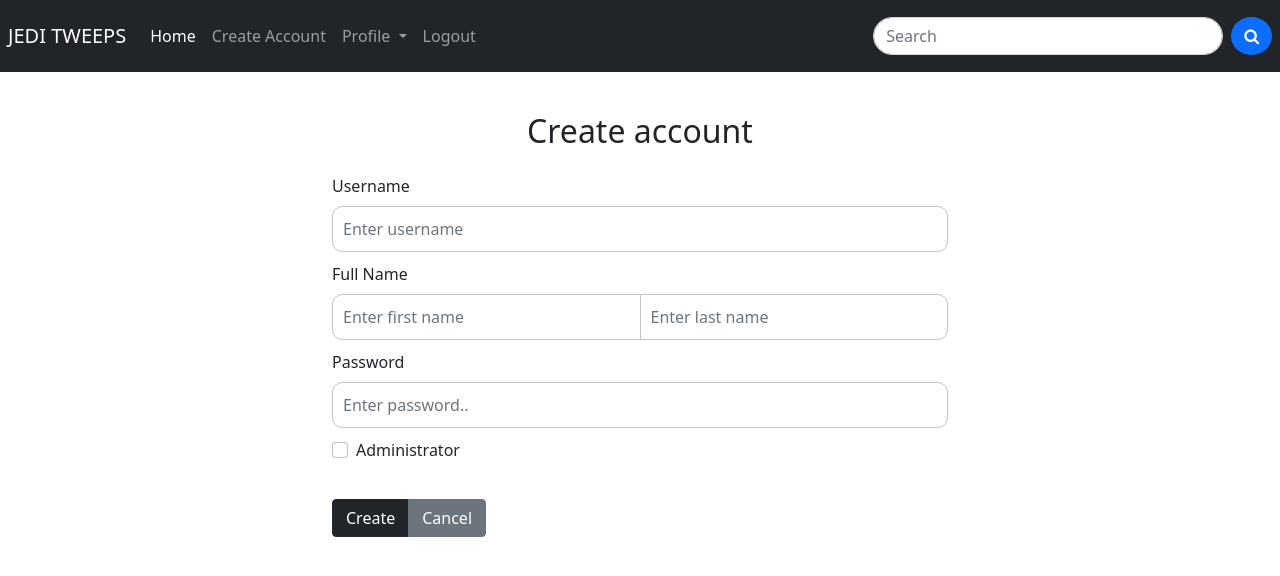
After one commit to Nuey2310/BlogSite, a PHP site: page /admin-interface.php in a window 1280 px wide. The commit adds this page. Shown: the top 576 px of the page. Run offline with PHP 8.4, Linux system fonts and the light colour scheme; the visitor is signed in with stand-in values (Sample User, id 1); data that the repository does not hold is empty.

Commit message:
Implemented User Story 6: Admin Interface

```diff
--- /dev/null
+++ b/admin-interface.php
@@ -0,0 +1,79 @@
+<!--
+	-- contributed by:
+	-- Name: Arjun Banga
+	-- Banner Number: B00852696
+	--  Implemented the administrative interface which lets an admin create a new account with either microblog author or admin role. The admin interface can only be accessed once a user is logged in AND is an admin
+	-- User Story: 6
+-->
+
+<?php
+
+session_start();
+if($_POST['verified'] != 1) {
+    if (!isset($_SESSION['handle'])) {
+        header("Location: ../index.php?noaccess=1");
+        die();
+    }
+    else if($_SESSION['admin'] == 0) {
+        header("Location: ../mainFeed.php?noaccess=1");
+    }
+}
+
+require_once "includes/header.php";
+require_once "includes/db.php";
+?>
+
+<!-- Create account form created with some modification from my Assignment 1
+	Arjun Banga, Assignment 1: CSCI 2170 (Winter 2021), Faculty of Computer Science,
+	Dalhousie University, Available online on GitLab at: https://git.cs.dal.ca/courses/2021-winter/csci-2170/a1/banga
+	Date Accessed: March 27, 2021.
+-->
+
+<main id="pg-main-content">
+    <br>
+    <div class = "container w-50 py-3">
+      <div class = "text-center">
+      <h2 class="fw-light">Create account</h2>
+      </div>
+      <!-- BootStrap Form Control
+      https://getbootstrap.com/docs/5.0/forms/form-control/
+      Accessed: January 27 2021
+      Author: The Bootstrap Team -->
+      <form class = "form-horizontal py-2" action = "./includes/create-account.php?verified=1" method = "post">
+
+         <div class="form-row py-2">
+            <div class = "form-group">
+                <label for= "username" class="form-label">Username</label>
+                <input id= "username" name= "username" type="text" class="form-control" placeholder = "Enter username">
+            </div>
+            <div class = "input-group">
+                    <label for= "firstname" class="form-label">Full Name</label>
+            </div>
+            <div class = "input-group">
+                    <input id= "firstname" name= "firstname" type="text" class="form-control" placeholder = "Enter first name">
+                    <input id= "lastname" name= "lastname" type="text" class="form-control" placeholder = "Enter last name">
+            </div>
+            <div class = "form-group">
+                    <label for= "password" class="form-label">Password</label>
+                    <input id= "password" name= "password" type="text" class="form-control" placeholder = "Enter password..">
+            </div>
+            <!-- Bootstrap Form Check
+            Link:  https://mdbootstrap.com/docs/standard/forms/checkbox/
+            Accessed: March 27 2021
+            Author: The Bootstrap Team-->
+            <div class="form-check">
+                <input class="form-check-input" type="checkbox" value="" name = "admin" id="admin">
+                <label class="form-check-label" for="admin">Administrator</label>
+            </div>
+        </div>
+        <br>
+         <div class="btn-group d-flex justify-content-right w-25">
+                <button name="send" type="submit" class="btn btn-dark">Create</button>
+                <button name="discard" type="reset" class="btn btn-secondary">Cancel</button>
+         </div>
+      </form>
+   </div>
+
+
+</main>
+<?php require_once "includes/footer.php";
--- a/db/ga2db.sql
+++ b/db/ga2db.sql
@@ -86,8 +86,8 @@ CREATE TABLE `Users` (
 --
 
 INSERT INTO `Users` (`id`, `handle`, `firstname`, `lastname`, `isAdmin`, `password`, `dateCreated`) VALUES
-(1, 'yoda', 'Yoda', NULL, 0, '1234', '2021-03-25 18:25:19'),
-(2, 'luke', 'Luke', 'Skywalker', 0, '1234', '2021-03-25 18:26:14'),
+(1, 'yoda', 'Yoda', NULL, 1, '1234', '2021-03-25 18:25:19'),
+(2, 'jediluke', 'Luke', 'Skywalker', 0, '1234', '2021-03-25 18:26:14'),
 (3, 'ReyReal', 'Rey', 'Skywalker', 0, '1234', '2021-03-25 18:26:56');
 
 --
--- a/includes/header.php
+++ b/includes/header.php
@@ -1,3 +1,4 @@
+<?php session_start(); ?>
 <!DOCTYPE html>
 <html>
 <head>
@@ -36,21 +37,23 @@
 			Author: Bootstrap developers and contributors -->
 
 		  <div class="container-fluid p-2">
-		    <a class="navbar-brand" href="#">JEDI TWEEPS</a>
+		    <a class="navbar-brand" href="mainFeed.php">JEDI TWEEPS</a>
 		    <button class="navbar-toggler" type="button" data-bs-toggle="collapse" data-bs-target="#navbarScroll" aria-controls="navbarScroll" aria-expanded="false" aria-label="Toggle navigation">
 		      <span class="navbar-toggler-icon"></span>
 		    </button>
 		    <div class="collapse navbar-collapse" id="navbarScroll">
 		      <ul class="navbar-nav me-auto my-2 my-lg-0 navbar-nav-scroll" style="--bs-scroll-height: 100px;">
 		        <li class="nav-item">
-		          <a class="nav-link active" aria-current="page" href="#">Home</a>
+		          <a class="nav-link active" aria-current="page" href="mainFeed.php">Home</a>
 		        </li>
+				<?php if($_SESSION['admin'] == 1) { ?>
 		        <li class="nav-item">
-		          <a class="nav-link" href="#">Link</a>
+		          <a class="nav-link" href="admin-interface.php">Create Account</a>
 		        </li>
+				<?php } ?>
 		        <li class="nav-item dropdown">
 		          <a class="nav-link dropdown-toggle" href="#" id="navbarScrollingDropdown" role="button" data-bs-toggle="dropdown" aria-expanded="false">
-		            Link
+		            Profile
 		          </a>
 		          <ul class="dropdown-menu" aria-labelledby="navbarScrollingDropdown">
 		            <li><a class="dropdown-item" href="#">Action</a></li>
--- a/includes/login.php
+++ b/includes/login.php
@@ -16,11 +16,11 @@
 	if($result->num_rows > 0){
 
 		$tempData = $result->fetch_assoc();
-		$_SESSION['username'] = $username;
 		$_SESSION['firstname'] = $tempData['firstname'];
 		$_SESSION['lastname'] = $tempData['lastname'];
 		$_SESSION['handle'] = $tempData['handle'];
 		$_SESSION['userid'] = $tempData['id'];
+		$_SESSION['admin'] = $tempData['isAdmin'];
 
 		/* I (dhairy) refered to the following source to learn about regenerating session Id and deleting old session
 				The following code is reused from the same site
```
Also changed, not shown: includes/create-account.php (added, +41 -0 lines), mainFeed.php (+4 -4 lines), README.md.
